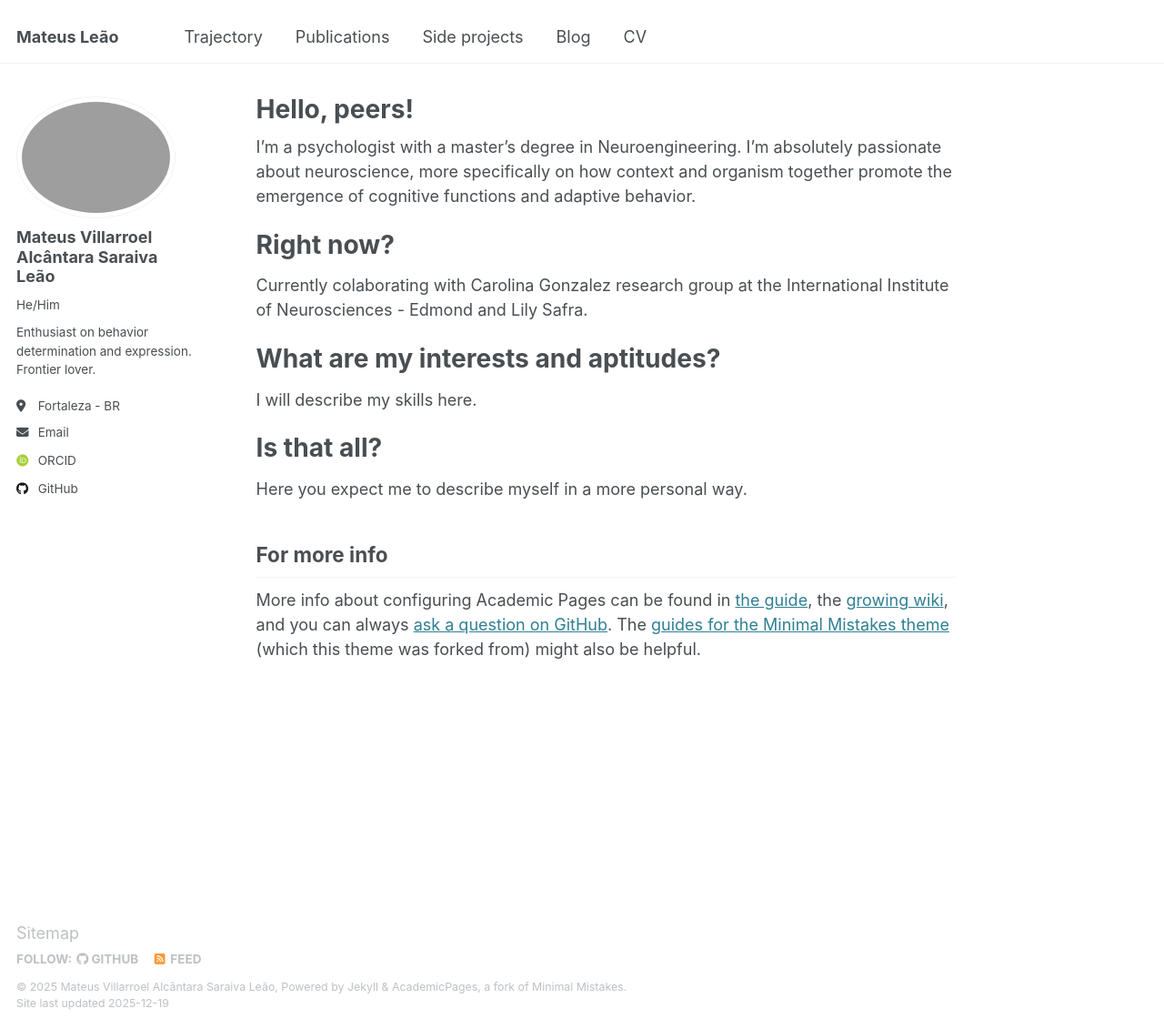
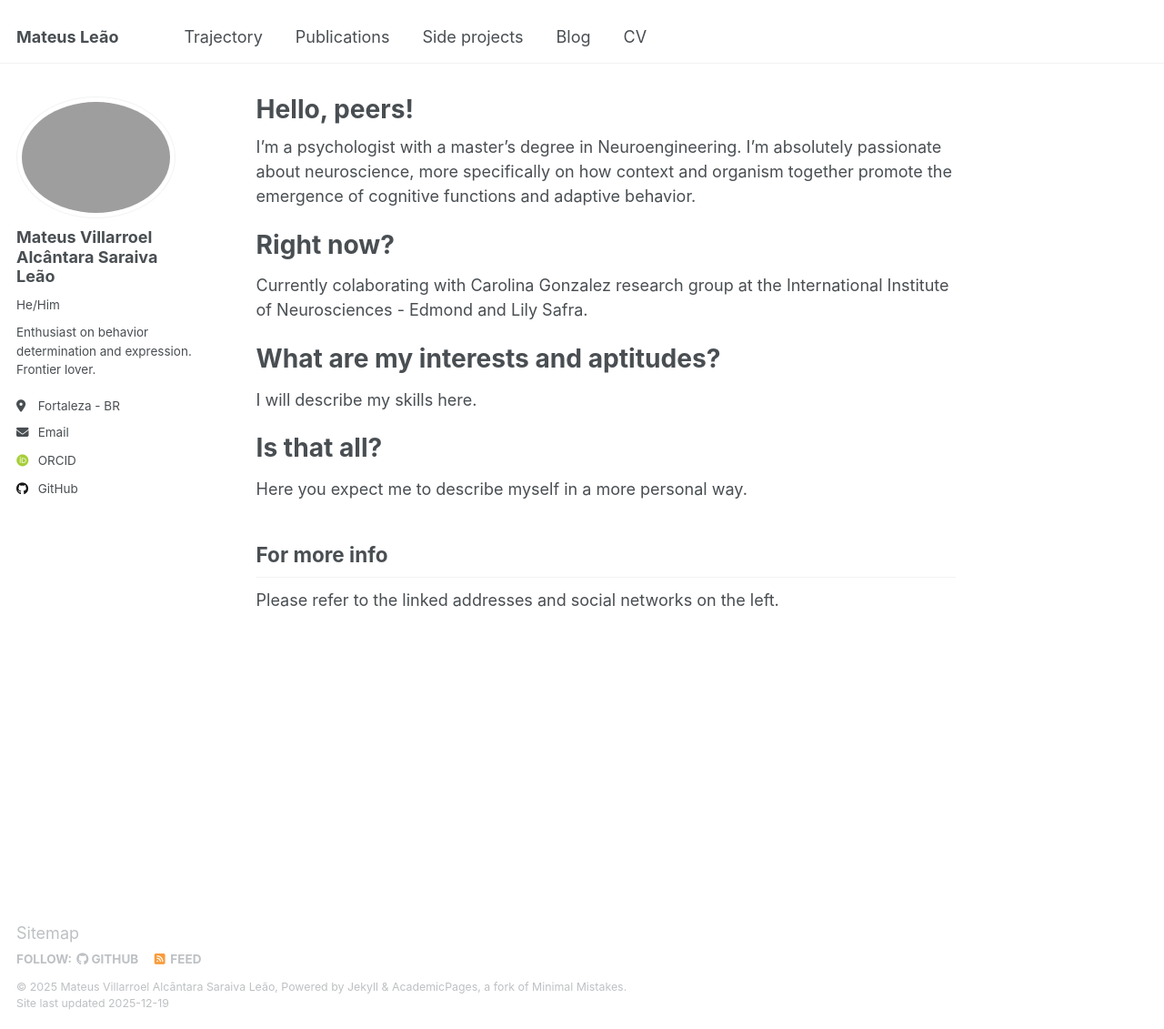
Before and after one commit to mateusvillarroel/mateusvillarroel.github.io, a Jekyll site: the page built from _pages/about.md, in a window 1280 px wide and 1131 px high. Shown: the whole window at 91% size. Built offline with Jekyll 4.4.1, drawn with Linux system fonts in a browser that asks for light colours; some web fonts are replaced.

Commit message:
Update about.md

```diff
--- a/_pages/about.md
+++ b/_pages/about.md
@@ -25,4 +25,4 @@ Here you expect me to describe myself in a more personal way.
 
 For more info
 ------
-More info about configuring Academic Pages can be found in [the guide](https://academicpages.github.io/markdown/), the [growing wiki](https://github.com/academicpages/academicpages.github.io/wiki), and you can always [ask a question on GitHub](https://github.com/academicpages/academicpages.github.io/discussions). The [guides for the Minimal Mistakes theme](https://mmistakes.github.io/minimal-mistakes/docs/configuration/) (which this theme was forked from) might also be helpful.
+Please refer to the linked addresses and social networks on the left.
```
